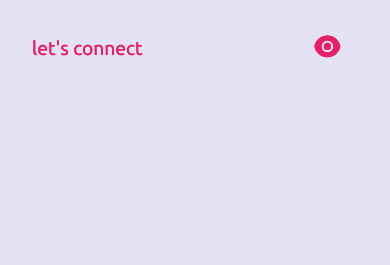
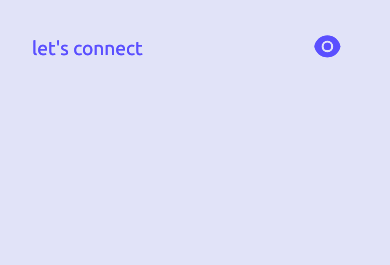
Before and after one commit to jovanovskajovana/gatsby-starter-styled-components, a Gatsby site: page /wrappedLayout in a window 390 px wide. Shown: the top 265 px of the page. Built offline with nearby package versions, Linux system fonts and the light colour scheme; Gatsby itself is replaced by a stand-in of ours.

Commit message:
v1.0 (#2)
* Start Readme.md

* Add Readme.md structure

* Update logo image

* Add typography and base layout

* Add theme toggler

* Add breakpoints, fix layout, add links

* Update readme.md

* Fix wording

* Add ssr and browser

* Remove browser

* Remove ssr

* Add wrapPageElement

* Add theming

* Update section index

* Update emoji

* Test theme re-rendering

* Remove console log

* Update emoji

* Test font weight issue

* Add typography fixes

* Update typography with helmet

* Fix lint

* Retrieve typography

* Fix missing brackets

* Add font-display

* Update page component

* Add typography section

* Fix font weight

* Add link section

* Fix links

* Add connect link

* Add image section

* Fix link

* Update structure

* Add deploy section

* Fix typo

* Fix content

* Update deploy section

* Add seo component

* Add seo section

* Fix typo

* Update version

* Update colors

```diff
--- a/src/constants/theme.js
+++ b/src/constants/theme.js
@@ -1,16 +1,16 @@
 const theme = {
   light: {
-    background: '#e4e3f5',
-    textPrimary: '#e91e63',
-    textSecondary: '#000',
-    buttonPrimary: '#e91e63',
+    background: '#e1e3f8',
+    textPrimary: '#5a4fff',
+    textSecondary: '#37364d',
+    buttonPrimary: '#5a4fff',
     buttonGhost: 'transparent',
   },
   dark: {
-    background: '#22353a',
-    textPrimary: '#e91e63',
-    textSecondary: '#fff',
-    buttonPrimary: '#e91e63',
+    background: '#584fff',
+    textPrimary: '#fff',
+    textSecondary: '#37364d',
+    buttonPrimary: '#fff',
     buttonGhost: 'transparent',
   },
 }
```
